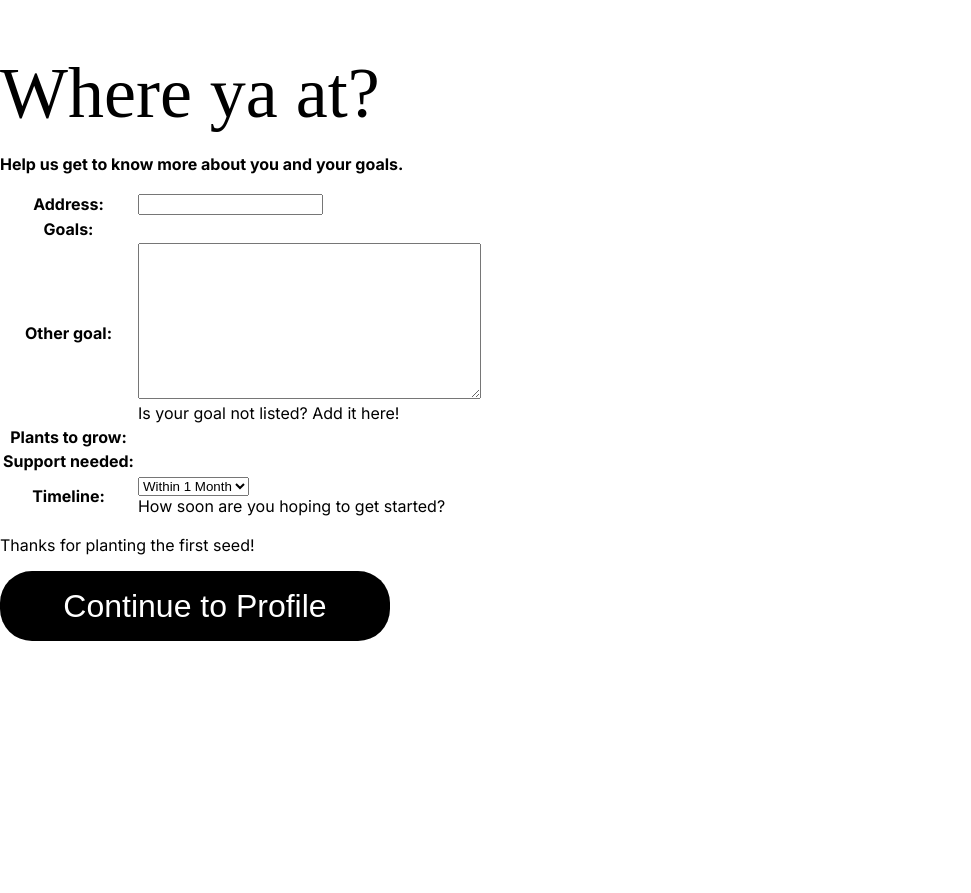
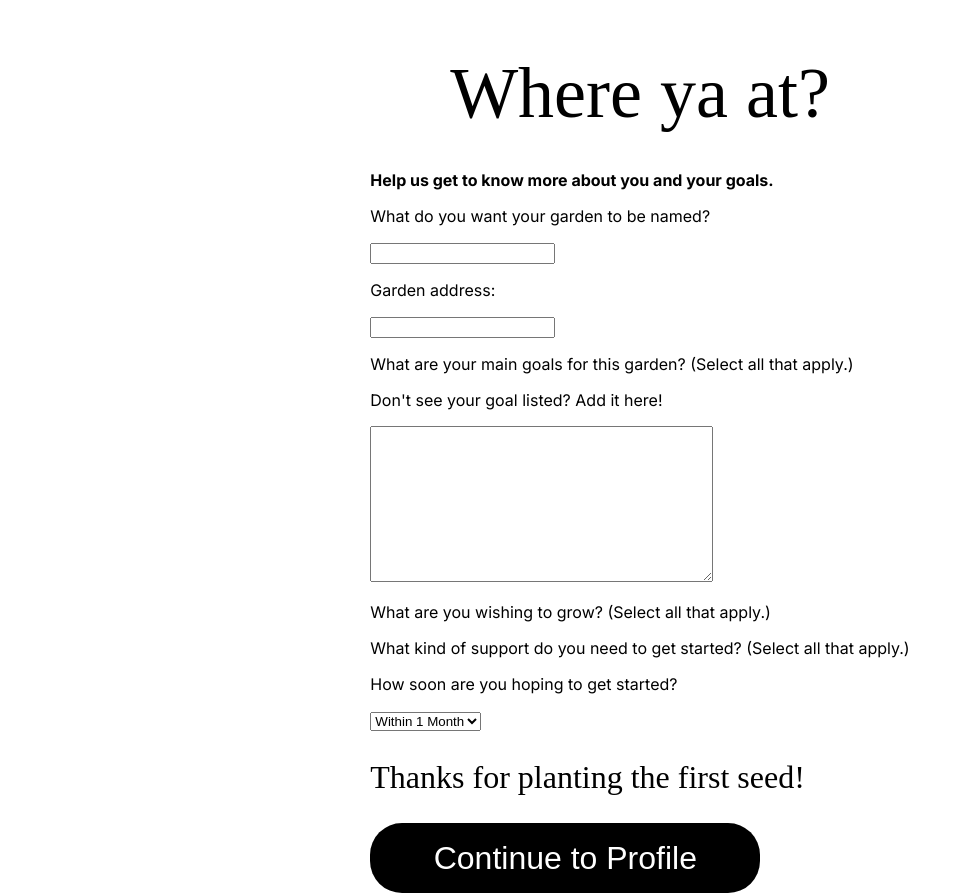
Before and after one commit to annamiriams/fresh-futures, a Django app: page /start/survey/ in a window 1280 px wide. Shown: the part 220-1113 px from the top of the page, without its empty margins (0-971 px from the left). Before the commit the page ends 861 px from the top, so only its background shows below. Run offline with Django 5.2, Linux system fonts and the light colour scheme; data that the repository does not hold is empty; parts of the project's set-up code (start-up, migrations or seed data) failed here and were passed over; some web fonts are replaced.

Commit message:
survey styling in the works

```diff
--- a/main_app/forms.py
+++ b/main_app/forms.py
@@ -25,6 +25,7 @@ class GardenForm(forms.ModelForm):
     class Meta:
         model = Garden
         fields = [
+            'name',
             'address',
             'goals',
             'other_goal',
--- a/main_app/static/main_app/styles.css
+++ b/main_app/static/main_app/styles.css
@@ -192,3 +192,18 @@ body {
   text-align: center;
   margin-top: 1rem;
 }
+
+/* Survey */
+.survey-container {
+    display: flex;
+    flex-direction: column;
+    align-items: center;
+    text-align: center;
+    max-width: 800px;
+    margin: 0 auto;
+}
+
+.survey {
+    align-items: left;
+    text-align: left;
+}
--- a/main_app/templates/main_app/garden_form.html
+++ b/main_app/templates/main_app/garden_form.html
@@ -4,8 +4,10 @@
 <link rel="stylesheet" href="{% static 'main_app/styles.css' %}" />
 {% endblock %}
 {% block content %}
-<div>
-    <h1 class="instrument-serif header-text">Where ya at?</h1>
+<div class='container survey-container'>
+    <h1 class="hero-secion instrument-serif header-text">Where ya at?</h1>
+
+    <div class='survey'>
 
         <div>
             <p class='bold'>Help us get to know more about you and your goals.</p>
@@ -21,22 +23,43 @@
             </div>
             {% endif %}
 
-        <table>
-            {{ form.as_table }}
-        </table>
+            <div>
+                <p>What do you want your garden to be named?</p>
+                {{ form.name }}
+            </div>
+            <div>
+                <p>Garden address:</p>
+                {{ form.address }}
+            </div>
+            <div>
+                <p>What are your main goals for this garden? (Select all that apply.)</p>
+                {{ form.goals }}
+            </div>
+            <div>
+                <p>Don't see your goal listed? Add it here!</p>
+                {{ form.other_goal }}
+            </div>
+            <div>
+                <p>What are you wishing to grow? (Select all that apply.)</p>
+                {{ form.plants_to_grow }}
+            </div>
+            <div>
+                <p>What kind of support do you need to get started? (Select all that apply.)</p>
+                {{ form.support_needed }}
+            </div>
+            <div>
+                <p>How soon are you hoping to get started?</p>
+                {{ form.timeline }}
+            </div>
 
-        {% comment %} Potentially refactor the above for easier styling {% endcomment %}
-        {% comment %} <div>
-            <h3>Support Needed:</h3>
-            {{ form.support_needed }}
-        </div> {% endcomment %}
 
-        <div>
+            <div class="instrument-serif text-lg">
                 <p>Thanks for planting the first seed!</p>
             </div>
 
             <button type="submit" class="btn btn-primary">Continue to Profile</button>
 
         </form>
+    </div>
 
     {% endblock %}
```
Lines whose indentation alone changed are shown as unchanged.
